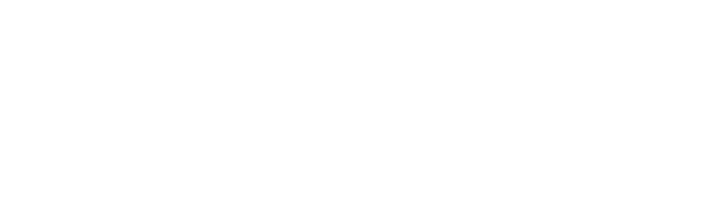
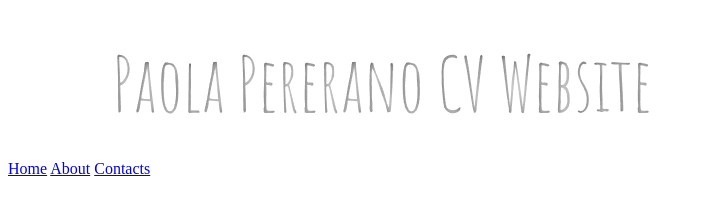
Before and after one commit to paolap02/cv-website, a plain HTML site: page about.html in a window 1280 px wide. Shown: the whole page, without its empty margins (0-703 px from the left). Drawn offline with Linux system fonts and the light colour scheme.

Commit message:
Add header img and nav links

```diff
--- a/about.html
+++ b/about.html
@@ -7,6 +7,10 @@
     <link rel="stylesheet" href="styles.css">
 </head>
 <body>
-
+  <img src="images/Paola-Pererano-CV-Website.png" alt="header image" width="750px" height="148px">
+  <br>
+  <a href="index.html">Home</a>
+  <a href="about.html">About</a>
+  <a href="contacts.html">Contacts</a>
 </body>
 </html>
```
Also changed, not shown: contacts.html (+5 -1 lines), index.html (+5 -1 lines).
